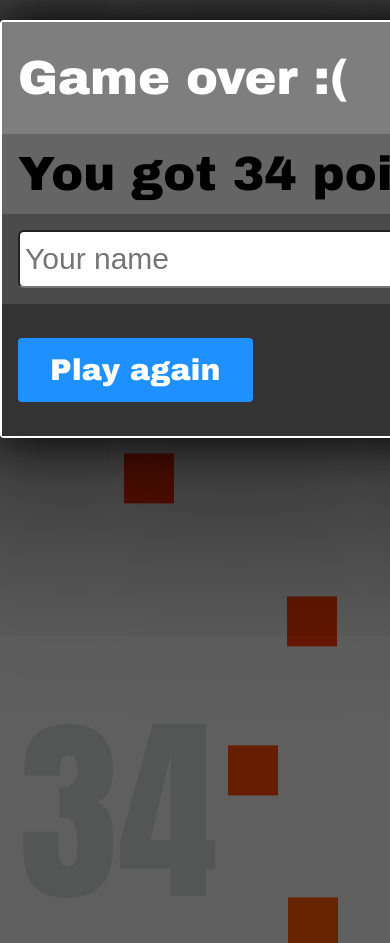
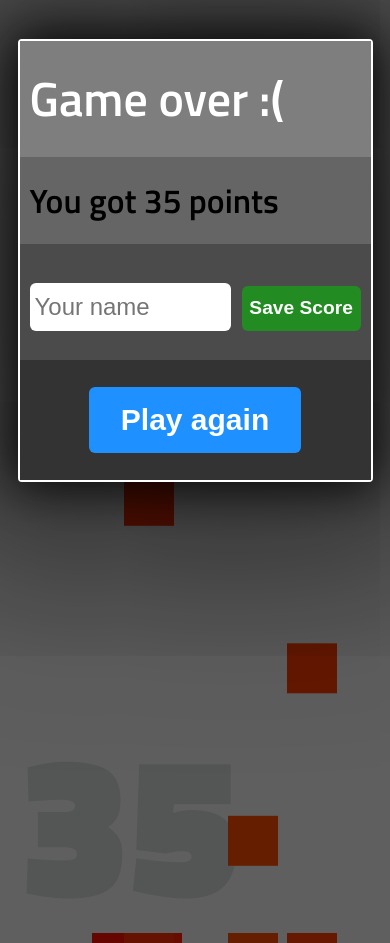
Before and after one commit to Jerere/Simple-JS-Game, a PHP site: page /indexhtml.html in a window 390 px wide. Run offline with PHP 8.4, Linux system fonts and the light colour scheme.

Commit message:
Add css and clear function experiment

```diff
--- a/configure.js
+++ b/configure.js
@@ -6,7 +6,7 @@ function config() {
 		console.log("Mobile");
 		canvasWidth = window.outerWidth;
 		canvasHeight = window.outerHeight;
-		obstacleInterval = 70;
+		obstacleInterval = 80;
 
 	} else if (detect.tablet()) {
 		console.log("Tablet");
--- a/game.js
+++ b/game.js
@@ -27,7 +27,7 @@ var gameArea = {
 		this.interval = setInterval(updategameArea, 10); // updates game every 10ms second
 	},
 	clear: function () { // clears canvas (creates illusion that objects move)
-		this.context.clearRect(0, 0, this.canvas.width, this.canvas.height);
+		this.context.clearRect(0, 10, this.canvas.width, this.canvas.height - 20);
 	},
 	stop: function () { // stops game
 		clearInterval(this.interval);
@@ -49,7 +49,7 @@ var gameArea = {
 function startGame() { // function called when index.php is loaded
 	// component that draws score to bottom left corner
 	config();
-	gameScore = new component("200px", "Impact", "rgba(102, 127, 122, 0.20)", (canvasWidth * 0.05), (canvasHeight * 0.95), "text");
+	gameScore = new component("900 200px", "Titillium Web", "rgba(102, 127, 122, 0.20)", (canvasWidth * 0.05), (canvasHeight * 0.95), "text");
 	gameArea.start();
 }
 
--- a/indexhtml.html
+++ b/indexhtml.html
@@ -1,12 +1,15 @@
 <!DOCTYPE html>
 <html>
+
 <head>
-		<meta name="viewport" content= "width=device-width, user-scalable=no">
+	<meta name="viewport" content="width=device-width, user-scalable=no">
 	<meta charset="utf-8" />
 	<title>Video-Game</title>
 	<link rel="stylesheet" href="style.css">
 	<link rel="icon" href="smiley-icon.png" type="image" sizes="32x32">
+	<link href="https://fonts.googleapis.com/css?family=Titillium+Web:400,600,700,900&display=swap" rel="stylesheet">
 </head>
+
 <body onload="startGame()">
 	<!--
         <div>
@@ -49,4 +52,5 @@
 	<script src="configure.js"></script>
 
 </body>
+
 </html>
--- a/style.css
+++ b/style.css
@@ -1,5 +1,5 @@
 body {
-	font-family: "Arial Black", "Impact";
+	font-family: 'Titillium Web', sans-serif;
 	background-color: ghostwhite;
 	overflow: hidden;
 	height: 100%;
@@ -21,7 +21,6 @@ canvas {
 	text-align: center;
 	font-size: 20px;
 	cursor: pointer;
-	font-family: "Arial Black";
 	height: 5%;
 
 }
@@ -42,6 +41,7 @@ canvas {
 .modal-content {
 	position: relative;
 	background-color: #fefefe;
+	font-size: 3em;
 	margin: auto;
 	padding: 0;
 	width: 700px;
@@ -79,26 +79,27 @@ canvas {
 }
 
 .modal-top {
-	height: 80px;
-	padding: 16px;
+	height: 2em;
+	padding: 10px;
 	align-items: center;
 	display: flex;
 	background-color: rgba(0, 0, 0, 0.5);
 	color: white;
-	font-size: 3em;
+	font-weight: 600;
 }
 
 .modal-middle {
-	height: 80;
-	padding: 16px;
+	height: 2em;
+	padding: 10px;
 	align-items: center;
 	display: flex;
-	font-size: 3em;
 	background-color: rgba(0, 0, 0, 0.6);
+	font-weight: 600;
 }
 
 .modal-middle2 {
-	padding: 16px;
+	height: 2em;
+	padding: 10px;
 	display: flex;
 	align-items: center;
 	background-color: rgba(0, 0, 0, 0.7);
@@ -106,42 +107,47 @@ canvas {
 
 form {
 	display: flex;
+	align-items: center;
 	width: 100%;
+	height: 100%;
 }
 
 
 input[type=text] {
-	background-color: white;
+	width: 95%;
+	display: inline-block;
 	padding: 10px 5px;
 	border-radius: 6px;
-    font-size: 30px;
-    float: left;
+	border: none;
+	font-size: 0.7em;
+	box-sizing: border-box
 }
 
-.buttonSave {
+input[type=submit] {
+	display: inline-block;
 	background-color: forestgreen;
 	border: none;
 	color: white;
-    padding: 16px 32px;
-    text-align: center;
+	padding: 0.6em 1em;
 	text-decoration: none;
-    display: inline-block;
-    font-size: 20px;
-    border-radius: 4px;
+	font-size: 0.5em;
+	border-radius: 6px;
 	cursor: pointer;
-    font-family: "Arial Black";
-    margin-left: 20%;
+	font-weight: 900;
+}
+input[type=submit]:hover {
+  background-color: rgb(34, 125, 34);
 }
 
 
 .modal-bottom {
-	height: 100px;
-	padding: 16px;
+	height: 2em;
+	padding: 10px;
 	align-items: center;
 	display: flex;
 	background-color: rgba(0, 0, 0, 0.8);
 	color: white;
-	font-size: 60px;
+	font-size: 50px;
 }
 
 .buttonTry {
@@ -149,11 +155,45 @@ input[type=text] {
 	border: none;
 	padding: 16px 32px;
 	color: white;
-	border-radius: 4px;
+	border-radius: 6px;
 	text-align: center;
 	font-size: 30px;
 	cursor: pointer;
-	font-family: "Arial Black";
+	font-weight: 900;
+}
+
+.buttonTry:hover {
+  background-color: rgb(0, 112, 222);
+}
+
+
+@media only screen and (max-width: 720px) {
+	.modal {
+		padding-top: 10%;
+	}
+
+	.modal-content {
+		width: 90%;
+	}
+
+	.modal-middle {
+		font-size: 0.7em;
+	}
+
+	input[type=text] {
+		padding: 10px 5px;
+		border-radius: 6px;
+		font-size: 0.5em;
+	}
+
+	input[type=submit] {
+		padding: 0.6em 0.4em;
+		font-size: 0.4em;
+	}
+
+	.modal-bottom {
+		justify-content: center;
+	}
 }
 
 
@@ -188,7 +228,6 @@ input[type=text] {
 }
 
 table {
-	font-family: arial, sans-serif;
 	border-collapse: collapse;
 	width: 800px;
 	background-color: #9b9b9b;
```
Lines whose indentation alone changed are shown as unchanged.
